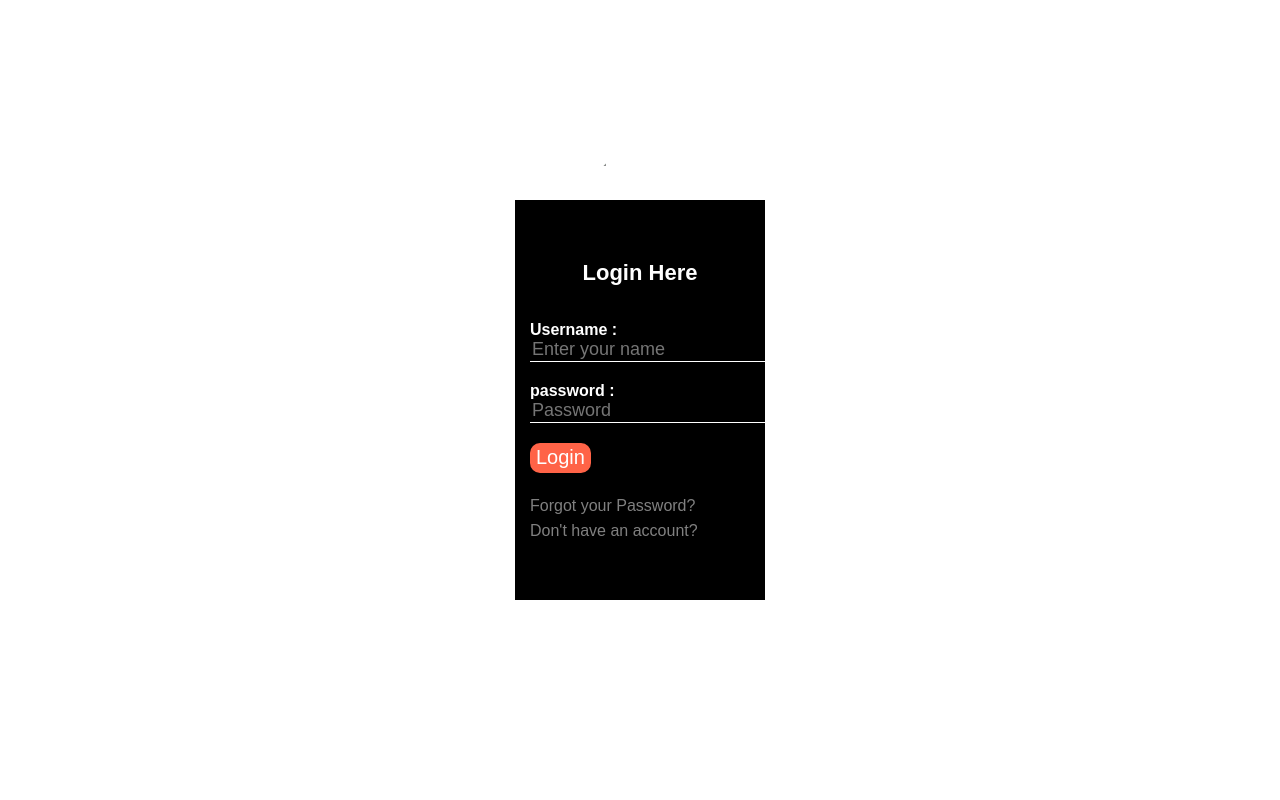
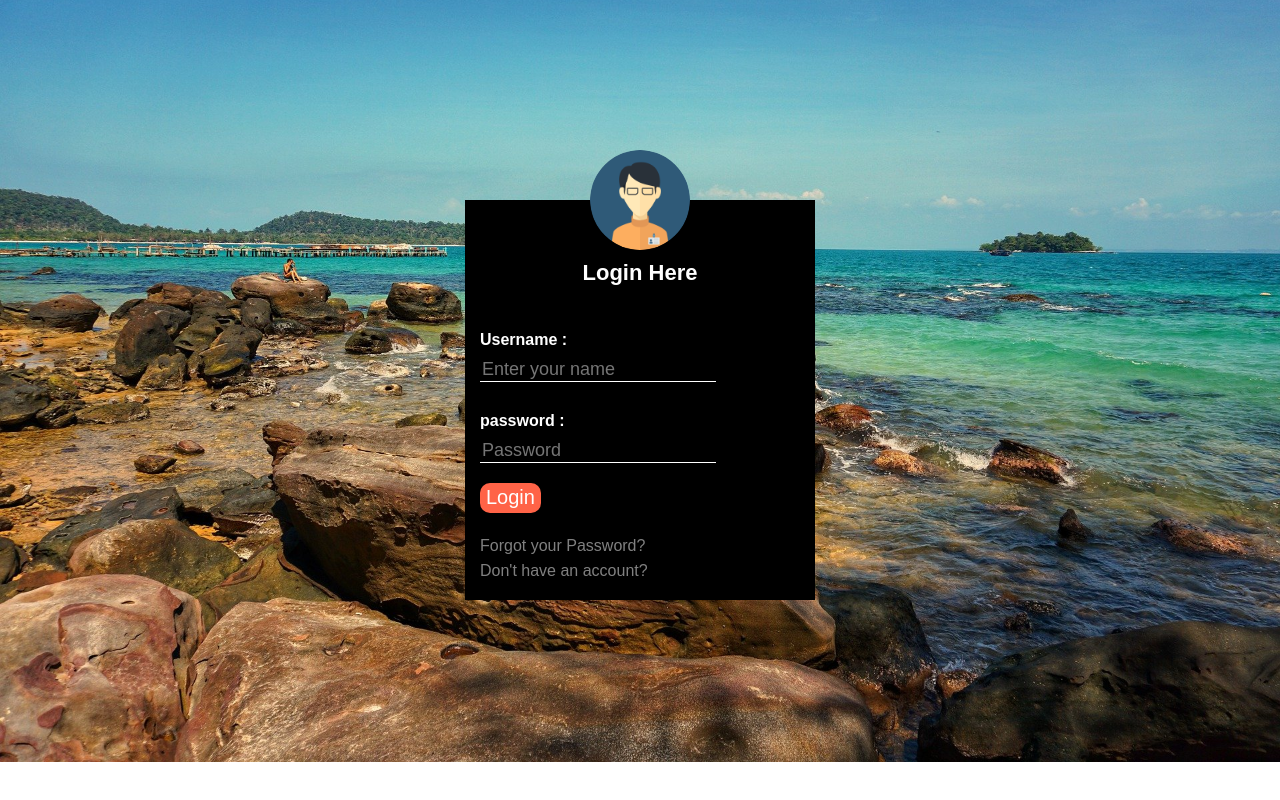
Before and after one commit to swapnilahmedshishir/logine_page, a plain HTML site: page index.html in a window 1280 px wide. Drawn offline with Linux system fonts and the light colour scheme.

```diff
--- a/index.html
+++ b/index.html
@@ -9,13 +9,13 @@
 </head>
 <body>
     <div class="login-box">
-        <img class="aveter-png" src="image/download.png" alt="aveter png"/>
+        <img class="aveter-png" src="images/avator.png" alt="aveter png"/>
         <h1>Login Here</h1>
         <form>
             <p>Username :</p>
             <input type="text" name="" placeholder="Enter your name"/>
             <p>password :</p>
-            <input type="password" name="" placeholder="Password"/>
+            <input type="password" name="" placeholder="Password"/><br>
             <input type="submit" name="" value="Login"/>
             <a href="#">Forgot your Password?</a>
             <a href="#">Don't have an account?</a>
--- a/style.css
+++ b/style.css
@@ -1,7 +1,7 @@
 body{
     margin: 0;
     padding: 0;
-    background: url("image/sea.jpg");
+    background: url("images/sea.jpg");
     background-size: cover;
     background-repeat: no-repeat;
     height: 670px;
@@ -16,7 +16,7 @@ body{
     top:50%;
     left:50%;
     transform: translate(-50%, -50%);
-    width: 250px;
+    width: 350px;
     height: 400px;
     box-sizing: border-box;
     padding: 45px 15px;
@@ -39,7 +39,7 @@ h1{
 }
 .login-box p{
     margin: 0;
-    padding: 0;
+    padding: 10px 0px;
     font-weight: bold;
 }
 
@@ -66,6 +66,7 @@ h1{
     outline: none;
     border-radius: 10px;
     font-size: 20px;
+
 }
 
 .login-box input[type="submit"]:hover{
```
Also changed, not shown: images/avator.png (added), images/sea.jpg (added).
